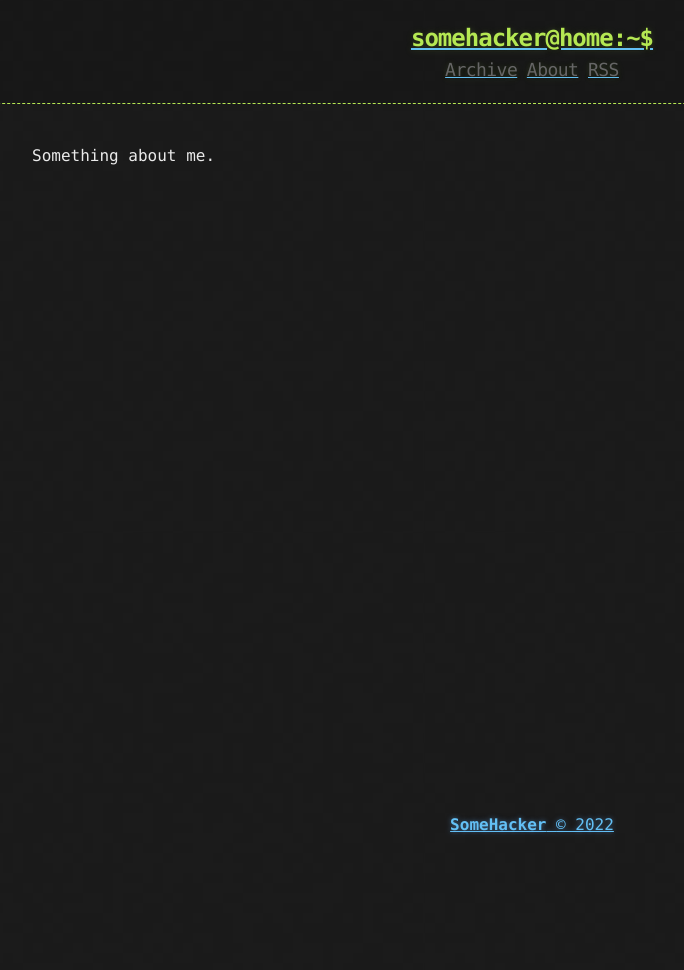
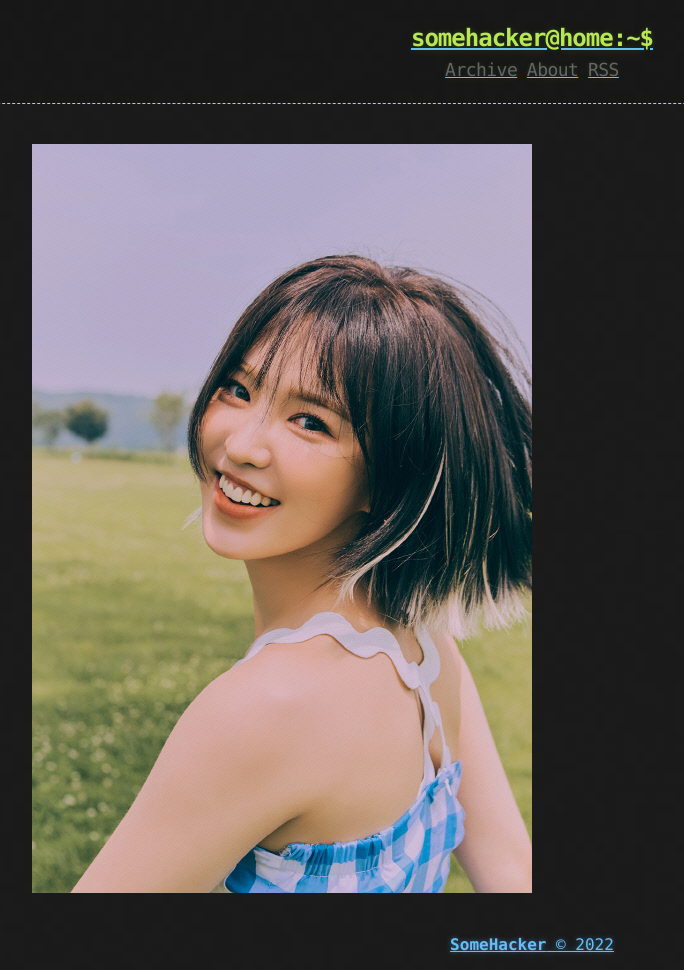
Before and after one commit to simeddk/Blog, a Jekyll site: the page built from about.md, in a window 1280 px wide. Shown: the whole page, without its empty margins (108-792 px from the left). Built offline with Jekyll 4.4.1, drawn with Linux system fonts in a browser that asks for light colours; before the commit the page ends 900 px from its top, so only the background shows below that.

Commit message:
컨피그 수정

```diff
--- a/about.md
+++ b/about.md
@@ -3,4 +3,4 @@ layout: page
 title: About
 ---
 
-Something about me.
+![Wendy](Images/Wendy.jpg){: width = "30%" height = "30%"}
```
